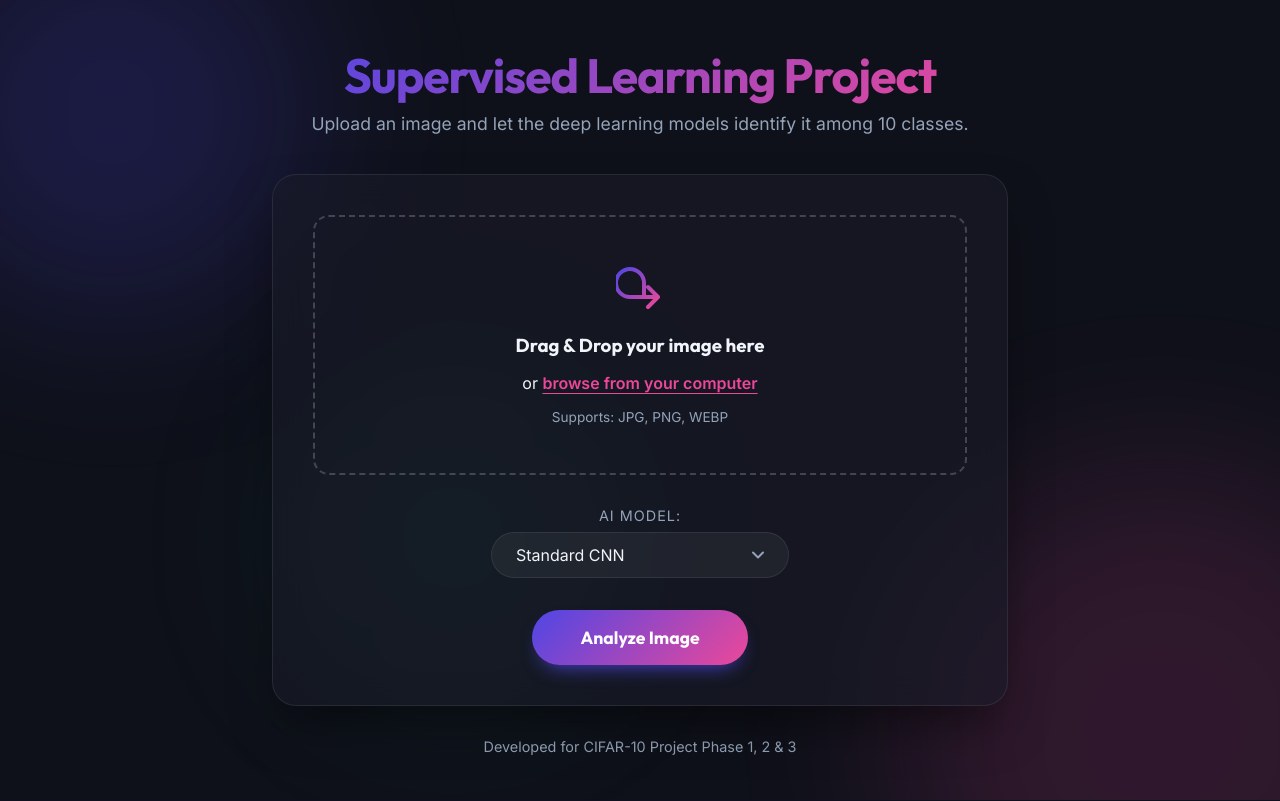
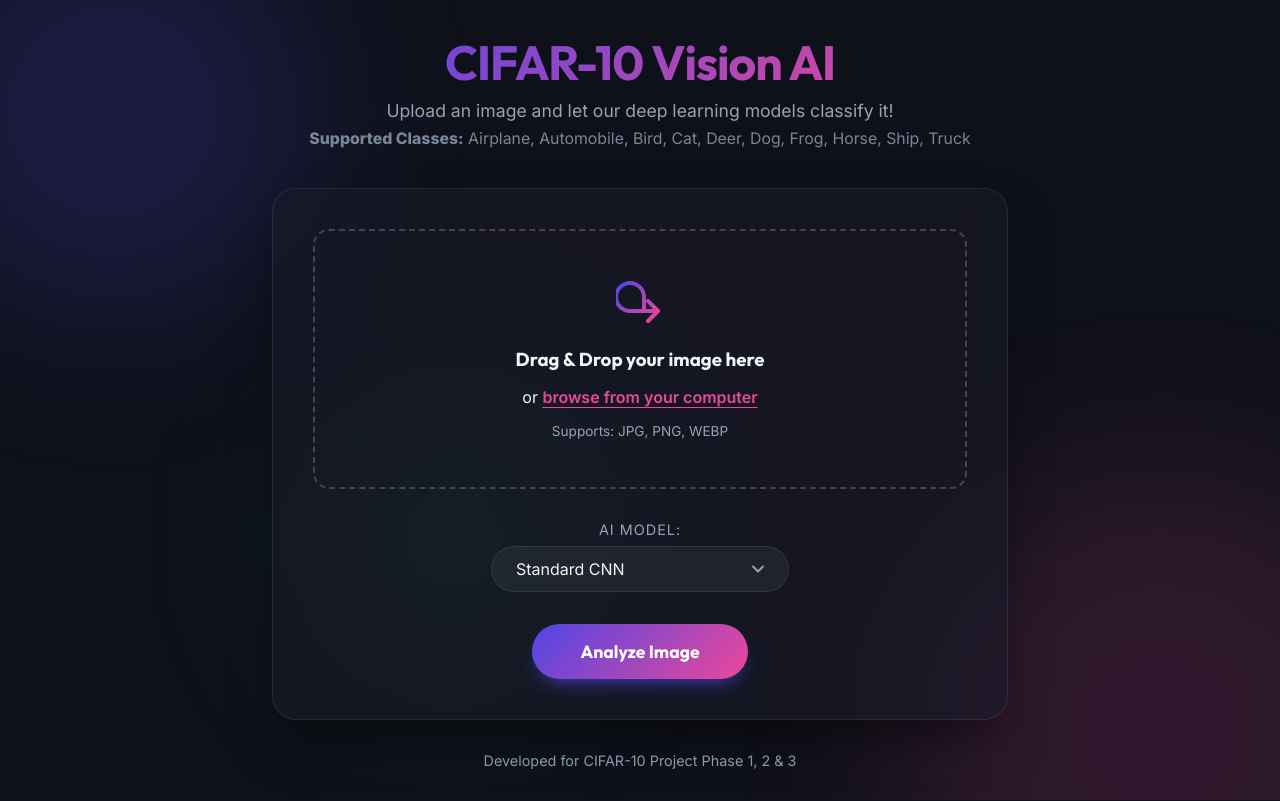
Before and after one commit to Seiffwaell/Image-Detection-Model, a Flask app: page / in a window 1280 px wide. Run offline with Flask 3, Linux system fonts and the light colour scheme; some libraries are stand-ins or nearby versions.

Commit message:
feat: add frontend index template for CIFAR-10 image detection interface

```diff
--- a/templates/index.html
+++ b/templates/index.html
@@ -24,8 +24,14 @@
 
     <div class="container">
         <header>
-            <h1 class="gradient-text">Supervised Learning Project</h1>
-            <p class="subtitle">Upload an image and let the deep learning models identify it among 10 classes.</p>
+            <h1 class="gradient-text">CIFAR-10 Vision AI</h1>
+            <p class="subtitle">
+                Upload an image and let our deep learning models classify it! <br>
+                <span style="font-size: 0.9em; opacity: 0.8; margin-top: 0.5rem; display: inline-block;">
+                    <strong>Supported Classes:</strong> Airplane, Automobile, Bird, Cat, Deer, Dog, Frog, Horse, Ship,
+                    Truck
+                </span>
+            </p>
             <div id="dummy-warning" class="warning-banner hidden">
                 <svg width="24" height="24" viewBox="0 0 24 24" fill="none" xmlns="http://www.w3.org/2000/svg">
                     <path
```
